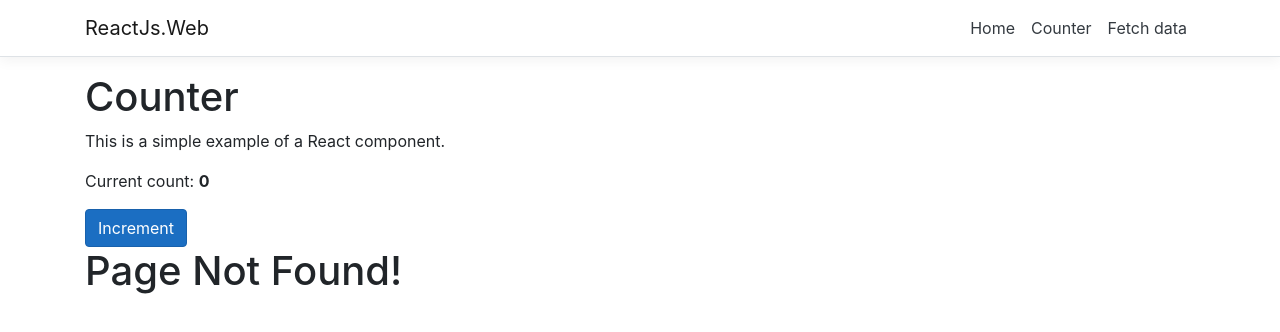
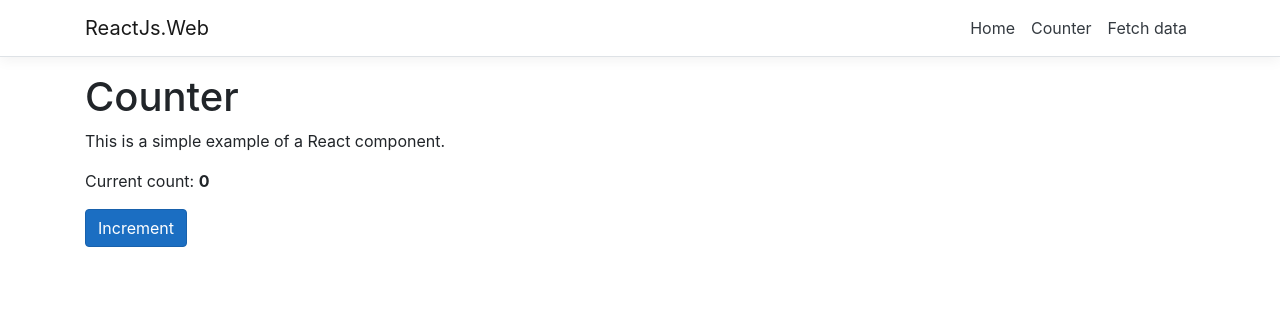
Before and after one commit to rodiojp/.Net_Core, a React (Create React App) app in the folder ReactJs/ReactJs.Web/ClientApp/: page /counter in a window 1280 px wide. Before the commit this address had no page. Shown: the top 332 px of the page. Built offline with nearby package versions, Linux system fonts and the light colour scheme.

Commit message:
fixed: NotFoundPage routing issue

```diff
--- a/ReactJs/ReactJs.Web/ClientApp/src/App.js
+++ b/ReactJs/ReactJs.Web/ClientApp/src/App.js
@@ -1,5 +1,5 @@
 import React, { Component } from 'react';
-import { Route } from 'react-router';
+import { Route, Switch } from 'react-router';
 import { Layout } from './components/Layout';
 import { Home } from './components/Home';
 import { FetchData } from './components/FetchData';
@@ -14,10 +14,12 @@ export default class App extends Component {
     render() {
         return (
             <Layout>
-                <Route exact path='/' component={Home} />
-                <Route path='/counter' component={Counter} />
-                <Route path='/fetch-data' component={FetchData} />
-                <Route component={NotFoundPage} />
+                <Switch>
+                    <Route path='/' component={Home} exact />
+                    <Route path='/counter' component={Counter} />
+                    <Route path='/fetch-data' component={FetchData} />
+                    <Route component={NotFoundPage} />
+                </Switch>
             </Layout>
         );
     }
--- a/ReactJs/ReactJs.Web/ClientApp/src/components/NavMenu.js
+++ b/ReactJs/ReactJs.Web/ClientApp/src/components/NavMenu.js
@@ -6,7 +6,7 @@ import './NavMenu.css';
 export class NavMenu extends Component {
     static displayName = NavMenu.name;
 
-  constructor (props) {
+    constructor(props) {
         super(props);
 
         this.toggleNavbar = this.toggleNavbar.bind(this);
@@ -15,13 +15,13 @@ export class NavMenu extends Component {
         };
     }
 
-  toggleNavbar () {
+    toggleNavbar() {
         this.setState({
             collapsed: !this.state.collapsed
         });
     }
 
-  render () {
+    render() {
         return (
             <header>
                 <Navbar className="navbar-expand-sm navbar-toggleable-sm ng-white border-bottom box-shadow mb-3" light>
--- a/ReactJs/ReactJs.Web/ClientApp/src/components/NotFoundPage.js
+++ b/ReactJs/ReactJs.Web/ClientApp/src/components/NotFoundPage.js
@@ -5,9 +5,9 @@ export class NotFoundPage extends Component {
 
     render() {
         return (
-            <>
-                <h1>Page Not Found!</h1>
-            </>
+            <React.Fragment>
+                <h1>404: Page Not Found!</h1>
+            </React.Fragment>
         );
     }
 }
```
Also changed, not shown: 1 other file (tests, documents, lock files or other folders). Lines whose indentation alone changed are shown as unchanged.
